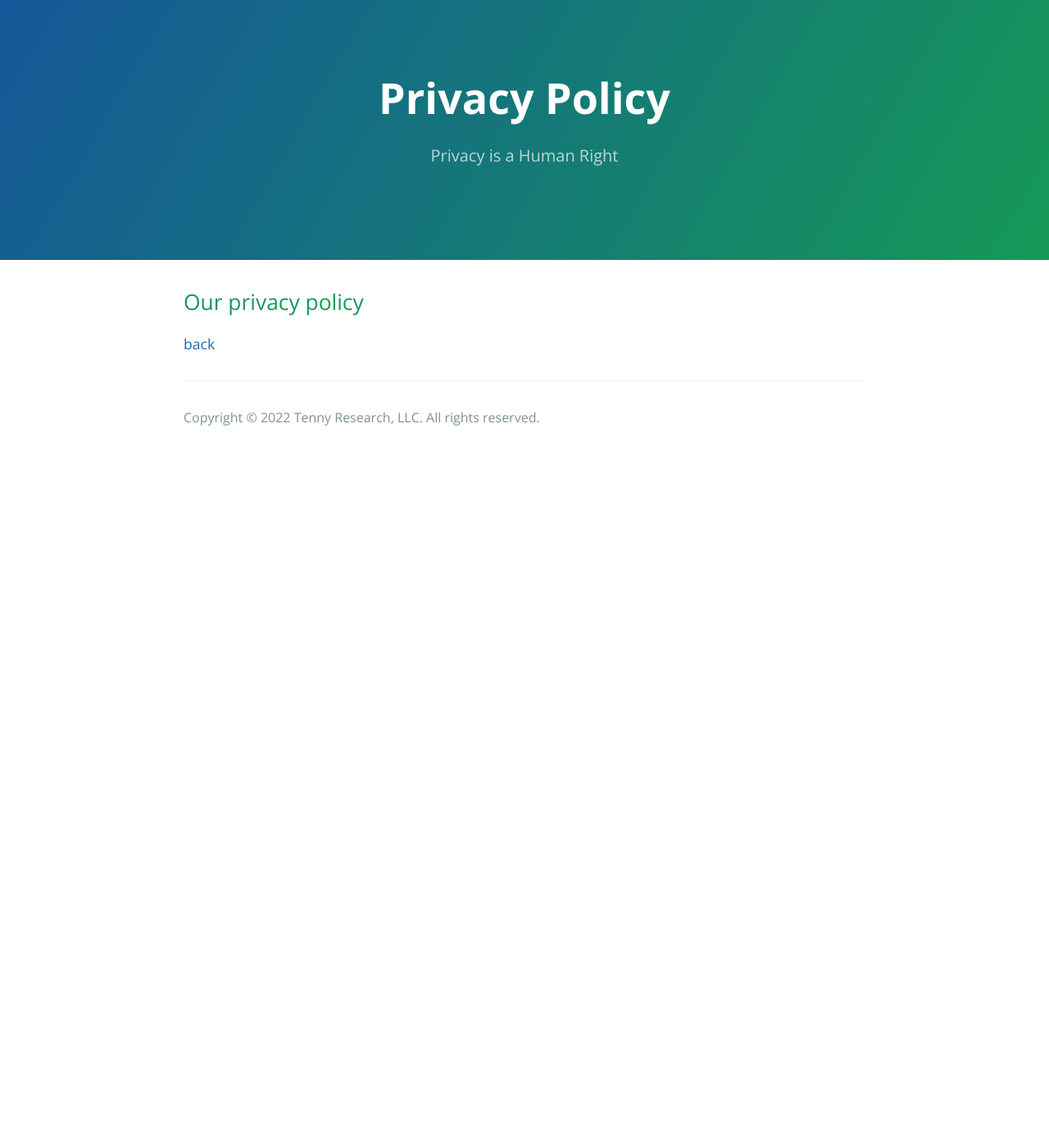
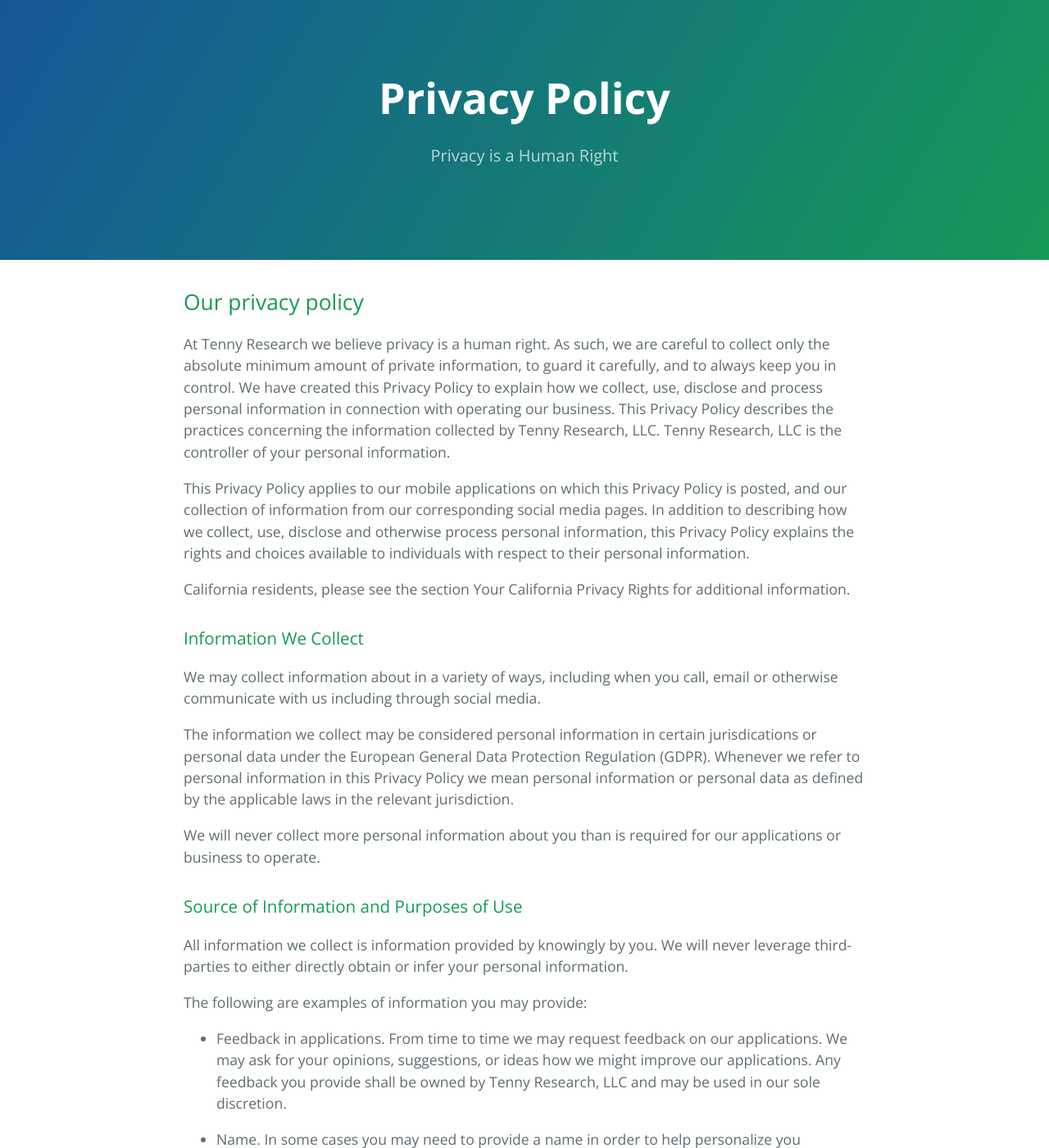
Before and after one commit to ltenny/ltenny.github.io, a Jekyll site: the page built from privacy.md, in a window 1280 px wide and 1400 px high. Shown: the whole window at 82% size. Built offline with Jekyll 4.4.1, drawn with Linux system fonts in a browser that asks for light colours; some of the changed text lies outside the part shown.

Commit message:
worked on privacy policy

```diff
--- a/privacy.md
+++ b/privacy.md
@@ -6,5 +6,54 @@ description: Privacy is a Human Right
 
 ## Our privacy policy
 
+At Tenny Research we believe privacy is a human right. As such, we are careful to collect only the absolute minimum amount of private information, to guard it carefully, and to always keep you in control. We have created this Privacy Policy to explain how we collect, use, disclose and process personal information in connection with operating our business. This Privacy Policy describes the practices concerning the information collected by Tenny Research, LLC.  Tenny Research, LLC is the controller of your personal information.
+
+This Privacy Policy applies to our mobile applications on which this Privacy Policy is posted, and our collection of information from our corresponding social media pages. In addition to describing how we collect, use, disclose and otherwise process personal information, this Privacy Policy explains the rights and choices available to individuals with respect to their personal information.
+
+California residents, please see the section Your California Privacy Rights for additional information.
+
+### Information We Collect
+We may collect information about in a variety of ways, including when you call, email or otherwise communicate with us including through social media.
+
+The information we collect may be considered personal information in certain jurisdications or personal data under the European General Data Protection Regulation (GDPR). Whenever we refer to personal information in this Privacy Policy we mean personal information or personal data as defined by the applicable laws in the relevant jurisdiction.
+
+We will never collect more personal information about you than is required for our applications or business to operate.
+
+### Source of Information and Purposes of Use
+All information we collect is information provided by knowingly by you.  We will never leverage third-parties to either directly obtain or infer your personal information.
+
+The following are examples of information you may provide:
+* Feedback in applications. From time to time we may request feedback on our applications.  We may ask for your opinions, suggestions, or ideas how we might improve our applications.  Any feedback you provide shall be owned by Tenny Research, LLC and may be used in our sole discretion.
+
+* Name. In some cases you may need to provide a name in order to help personalize you experience with our applications.
+
+* Email address. We may use you email address to communicate with you about the applications, your experiences, responding to your requests, inquiries, comments, and suggestions.
+
+We do not collect Automated information such as via cookies or other technologies in our apps. We may use Pixel tags to obtain metrics for our corporate web site to measure the effectiveness of its content.
+
+### How We May Use Your Personal Information
+
+### We Never Share Your Personal Information
+
+### Social Media
+
+### For Individuals in the European Economic Area
+
+### California Privacy Rights
+
+### Online Privacy Choices and Rights
+
+### Data Retention
+
+### How We Protect Personal Information
+
+### Links to Websites and Third-Party Content
+
+### Information Relating to Children
+
+### Updates to Our Privacy Policy
+
+### How to Contact Us
+
 
 [back](./)
```
